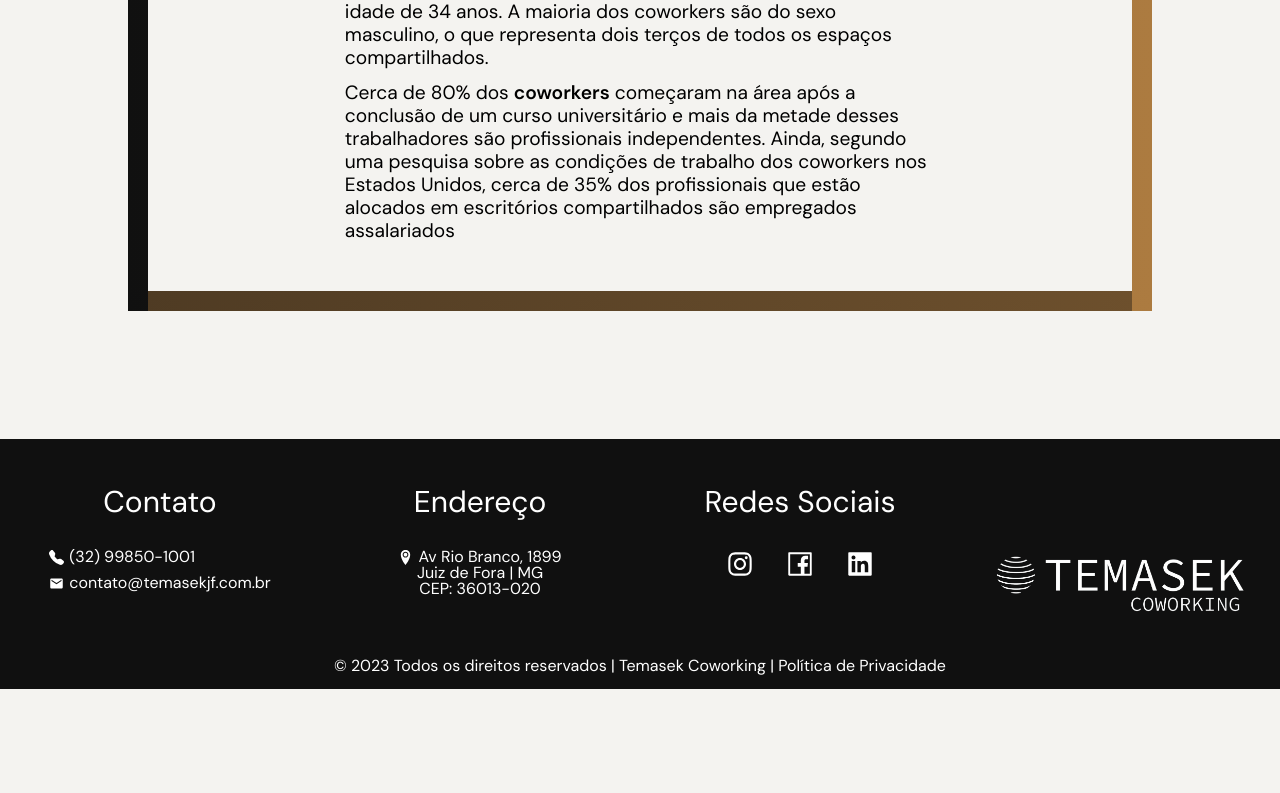
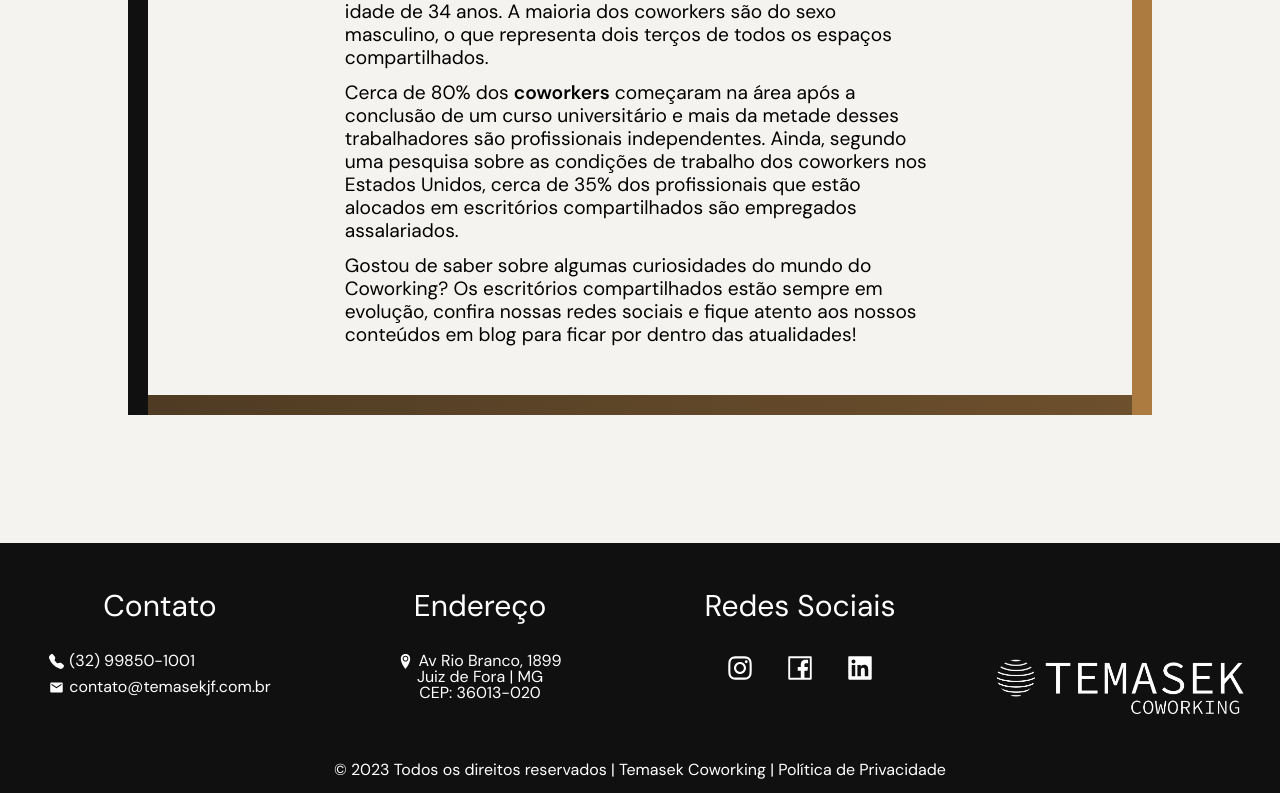
Before and after one commit to mmagalhaesjr/coworking, a React (Vite) app: page /blog3 in a window 1280 px wide. Shown: the part 2083-2876 px from the top of the page. Before the commit the page ends 2772 px from the top, so only its background shows below. Built offline with nearby package versions, Linux system fonts and the light colour scheme.

Commit message:
teste video

```diff
--- a/src/pages/blogs/Blog2/Blog2.jsx
+++ b/src/pages/blogs/Blog2/Blog2.jsx
@@ -67,7 +67,7 @@ export default function Blog2() {
                         </div>
                         <div className="img">
                             <video width="640" height="360" controls>
-                                <source src='src/assets/blog/blog2-video.mp4' type="video/mp4" />
+                                <source src='src/assets/blog/blog2-video.webm' type="video/webm" />
                                 Seu navegador não suporta o elemento de vídeo.
                             </video>
                         </div>
--- a/src/pages/blogs/Blog3/Blog3.jsx
+++ b/src/pages/blogs/Blog3/Blog3.jsx
@@ -126,7 +126,15 @@ export default function Blog3() {
                                 universitário e mais da metade desses trabalhadores são profissionais independentes.
                                 Ainda, segundo uma pesquisa sobre as condições de trabalho dos coworkers nos Estados
                                 Unidos, cerca de 35% dos profissionais que estão alocados em escritórios compartilhados
-                                    são empregados assalariados
+                                são empregados assalariados.
+                            </p>
+                        </div>
+                        <div className="texto">
+                            <p>
+                                Gostou de saber sobre algumas curiosidades do mundo do Coworking?
+                                Os escritórios compartilhados estão sempre em evolução,
+                                confira nossas redes sociais e fique atento aos nossos
+                                conteúdos em blog para ficar por dentro das atualidades!
                             </p>
                         </div>
 
```
Also changed, not shown: 1 other file (tests, documents, lock files or other folders). Lines whose indentation alone changed are shown as unchanged.
